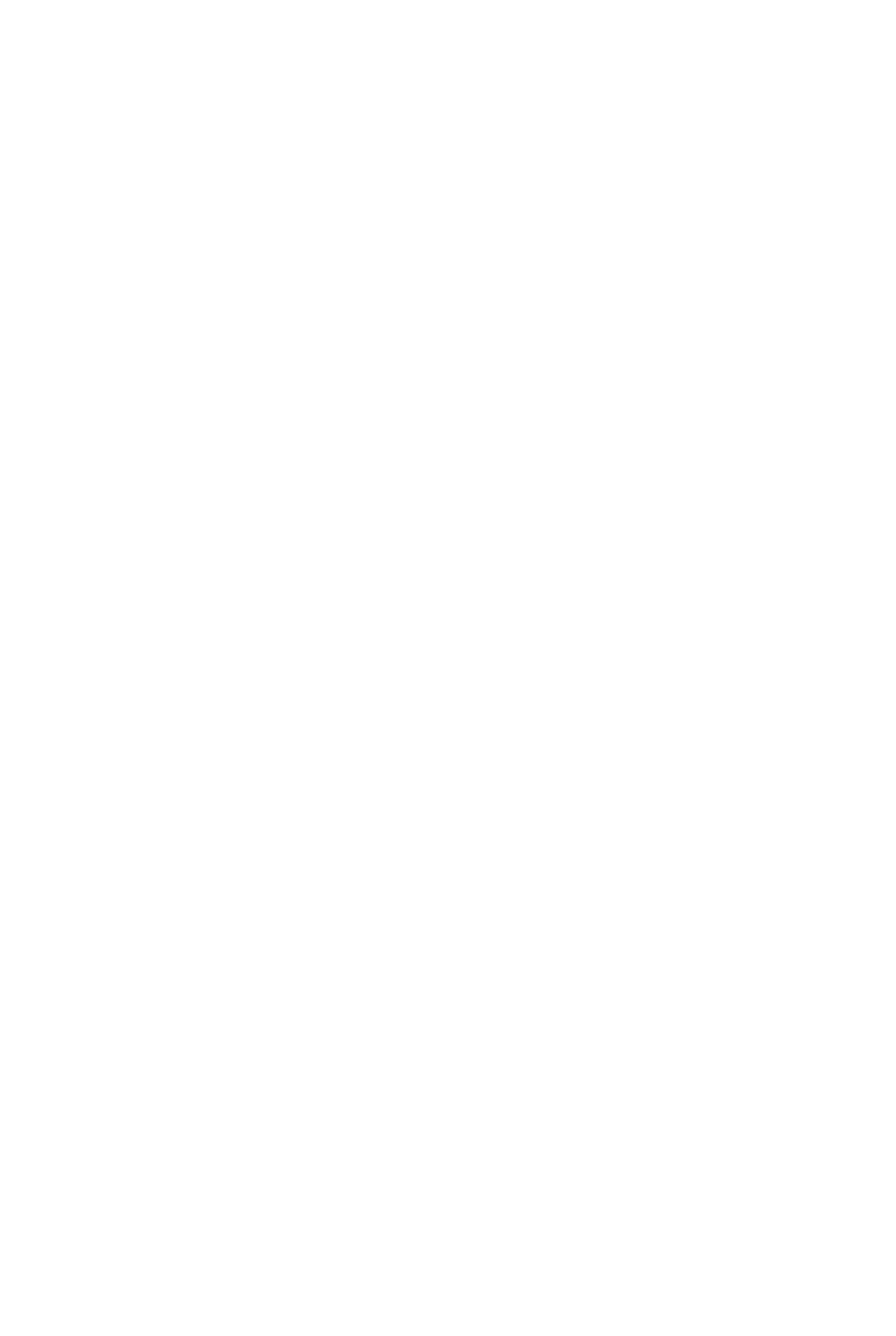
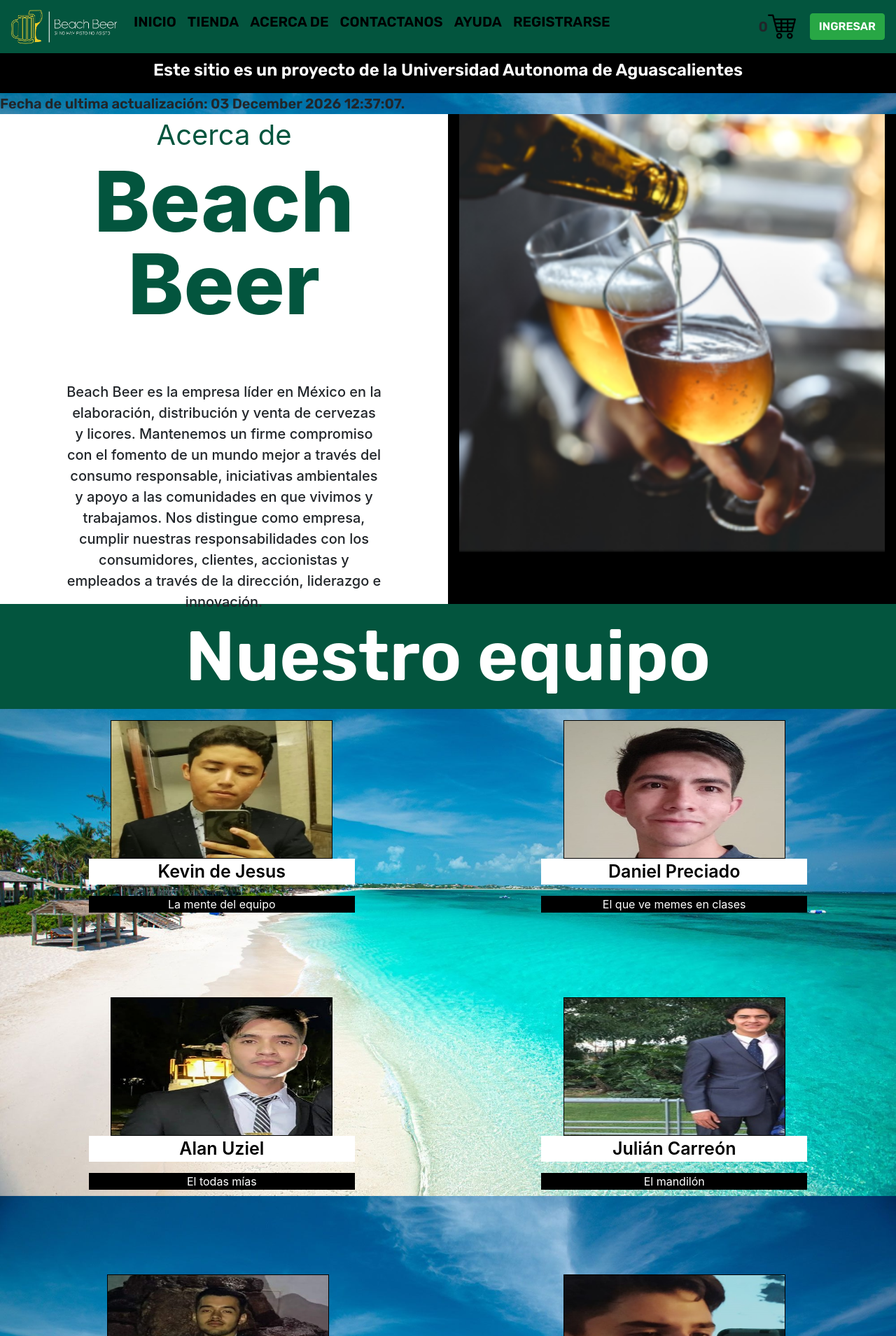
Before and after one commit to danielpredel/beachbeerFinal, a PHP site: page /acercaDe.php in a window 1280 px wide. Before the commit the part shown is empty. Shown: the top 1909 px of the page at 70% size. Before the commit the page ends 800 px from the top, so only its background shows below. Run offline with PHP 8.4, Linux system fonts and the light colour scheme; some libraries are stand-ins or nearby versions.

Commit message:
Agregué cambios a Acercade, al index y puse mas imágenes

```diff
--- a/acercaDe.php
+++ b/acercaDe.php
@@ -0,0 +1,76 @@
+<html>
+<head>
+    <link rel="stylesheet" href="css/estilosAcercaDe.css">
+</head>
+<?php
+    include "head.php";
+?>
+<body>
+    <div class="Contenedor22">
+        <div class="contenedor1J">
+            <img class="image11" src="img/cheve.png" alt=""></div>
+        <div class="contenedor2J">
+            <p class="text1J">Acerca de</p> <br>
+            <br>
+            <br>
+            <br>
+            <p class="text2J">Beach</p> <br><br><br>
+            <p class="text2J">Beer</p> <br>
+            <br>
+            <br>
+            <br>
+            <p class="text3J">Beach Beer es la empresa líder en México en la elaboración, distribución y venta de cervezas y licores. Mantenemos un firme compromiso con el fomento de un mundo mejor a través del consumo responsable, iniciativas ambientales y apoyo a las comunidades en que vivimos y trabajamos. Nos distingue como empresa, cumplir nuestras responsabilidades con los consumidores, clientes, accionistas y empleados a través de la dirección, liderazgo e innovación.</p>
+        </div>
+    </div>
+    <div>
+        <p class="titulo2">Nuestro equipo</p>
+    </div>
+    <div class="imagenes">
+        <div class="imagenes2">
+            <div class="image1">
+            <img class="imagg" src="img/Kevin.jpg" alt="">
+            <p class="tit">Kevin de Jesus</p>
+            <p class="titu">La mente del equipo</p>
+            </div>
+            <div class="image2">
+            <img class="imagg" src="img/Daniel.jpg" alt="">
+            <p class="tit">Daniel Preciado</p>
+            <p class="titu">El que ve memes en clases</p>
+            </div>
+        </div>
+        <br>
+        <div class="imagenes3">
+            <div class="image1">
+            <img class="imagg" src="img/Alan.jpg" alt="">
+            <p class="tit">Alan Uziel</p>
+            <p class="titu">El todas mías</p>
+            </div>
+            <div class="image2">
+            <img class="imagg" src="img/Julian_edited.jpg" alt="">
+            <p class="tit">Julián Carreón</p>
+            <p class="titu">El mandilón</p>
+            </div>
+        </div>
+        <br>
+        <div class="imagenes4">
+            <div class="image1">
+            <img class="imagg" src="img/diaz.jpeg" alt="">>
+            <p class="tit">Zaid Díaz</p>
+            <p class="titu">El que no hace nada</p>
+            </div>
+            <div class="image2">
+            <img class="imagg" src="img/omar.jpeg" alt="">
+            <p class="tit">Omar Alonso</p>
+            <p class="titu">El despechá</p>
+            </div>
+        </div>
+        <br>
+    </div>
+    <div>
+        <iframe src="https://www.google.com/maps/embed?pb=!1m18!1m12!1m3!1d3702.3769632783897!2d-102.29735748573928!3d21.88155516349525!2m3!1f0!2f0!3f0!3m2!1i1024!2i768!4f13.1!3m3!1m2!1s0x8429ee7ca61d5813%3A0xd5c973c65f839335!2sAv.%20Francisco%20I.%20Madero%20123%2C%20Zona%20Centro%2C%2020000%20Aguascalientes%2C%20Ags.!5e0!3m2!1ses-419!2smx!4v1670001749694!5m2!1ses-419!2smx" width="100%" height="450" style="border:0;" allowfullscreen="" loading="lazy" referrerpolicy="no-referrer-when-downgrade"></iframe>
+        </div>
+    <?php
+    include "footer.php";
+    ?>
+</body>
+</html>
--- /dev/null
+++ b/css/estilosAcercaDe.css
@@ -0,0 +1,175 @@
+body{
+    font-size: 20px;
+    font-family: 'Rubik';
+    font-style: normal;
+    background-image: url("../img/playa2.jpg");
+    background-repeat: no-repeat;
+    background-attachment: fixed;
+    background-size: cover;
+    position: relative;
+}
+
+.contenedor1J {
+    width: 50%;
+    height: 700px;
+    float: right;
+    background-color: black;
+    text-align: center;
+
+    font-size: 20px;
+    font-family: 'Rubik';
+    font-style: normal;
+    font-weight: 600;
+}
+
+.contenedor2J {
+    width: 50%;
+    height: 700px;
+    float: left;
+    background-color: white;
+    text-align: center;
+
+
+}
+
+.image11 {
+    width: 95%;
+
+}
+
+.text1J{
+    color: #03553E;
+    font-size: 40px;
+    height: 10px;
+    background-color: white;
+}
+
+.text2J {
+    font-weight: 800;
+    font-size: 120px;
+    line-height: 5px;
+    color: #03553E;
+    height: 30px;
+}
+
+.text3J {
+    font-size: 20px;
+    margin-left: 95px;
+    margin-right: 95px;
+    justify-content: space-around;
+    font-weight: 500;
+}
+
+.titulo2{
+    font-size: 100px;
+    text-align: center;
+    background-color: #03553E;
+    color: white;
+    font-family: 'Rubik';
+    font-style: normal;
+}
+
+.imagg{
+    width: 50%;
+    height: 50%;
+   border:1px solid black;
+
+}
+
+.image1 {
+	width:49.5%;
+    height: 10%;
+    float: left;
+	height:49.5%;
+	overflow:hidden;
+     text-align: center;
+}
+
+.image2 {
+	width:49.5%;
+    height: 100%;
+    float: right;
+	height:49.5%;
+	overflow:hidden;
+     text-align: center;
+}
+
+.tit {
+    font-size: 25px;
+    font-weight: 600;
+    background-color: white;
+    margin-left: 20%;
+    margin-right: 20%;
+    color: black;
+}
+
+.titu{
+    color: white;
+    background-color: black;
+    margin-left: 20%;
+    margin-right: 20%;
+    text-align: center;
+}
+
+.tituu{
+    color: black;
+    font-size: 45px;
+    margin-left: 20%;
+    margin-right: 20%;
+    text-align: center;
+}
+
+/*Algunos estilos del index*/
+
+.segundo {
+    text-align: center;
+    background-color: white;
+    color: #03553E;
+}
+
+.botonJ {
+    text-decoration-line: none;
+    background-color: white;
+}
+
+.mismo1{
+    font-size: 20px;
+}
+
+.mismo2{
+    font-size: 90px;
+    line-height: 100px;
+}
+
+.comprara{
+    display: flex;
+    justify-content: space-around;
+    color: white;
+}
+
+.comprara1{
+    text-align: center;
+    background-color: #03553E;
+    width: 49.5%;
+}
+
+.comprara2{
+    text-align: center;
+    background-color: #03553E;
+    width: 49.5%;
+}
+
+.textoJ{
+    font-size: 75px;
+}
+
+.frasemamadora{
+    color: #03553E;
+    text-align: center;
+    background-color: white;
+    font-size: 75px;
+}
+
+.videoJ{
+    text-align: center;
+}
--- a/head.php
+++ b/head.php
@@ -40,7 +40,7 @@
                             <a class="nav-link" href="tienda.php" id="headestiloscolor">TIENDA</a>
                         </li>
                         <li class="nav-item active link">
-                            <a class="nav-link" href="acercade.php" id="headestiloscolor">ACERCA DE</a>
+                            <a class="nav-link" href="acercaDe.php" id="headestiloscolor">ACERCA DE</a>
                         </li>
                         <li class="nav-item active link">
                             <a class="nav-link" href="contactanos.php" id="headestiloscolor">CONTACTANOS</a>
```
Also changed, not shown: index.php (+43 -0 lines), img/Alan.jpg (added), img/Daniel.jpg (added), img/Julian_edited.jpg (added), img/Kevin.jpg (added), img/cheve.png (added), img/diaz.jpeg (added), img/omar.jpeg (added).
